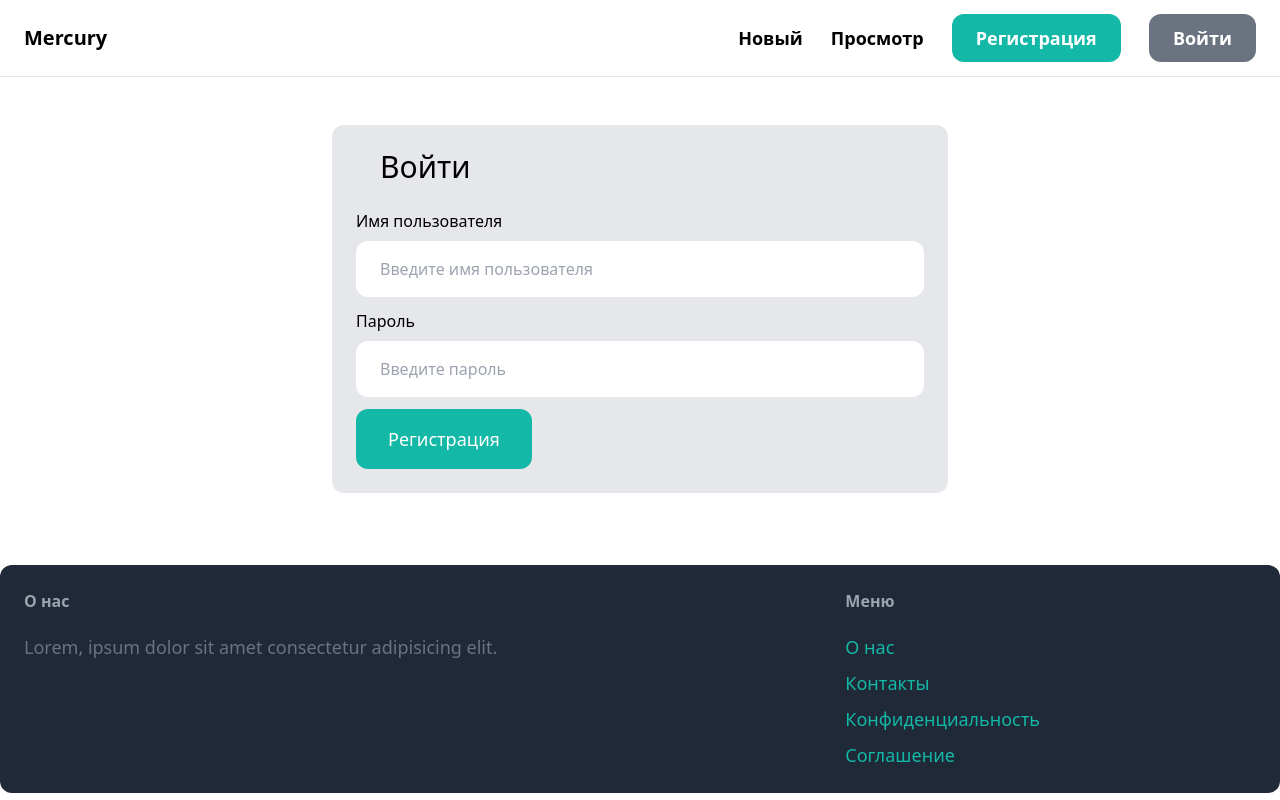
After one commit to VimWeiss/App, a Django app: page /login/ in a window 1280 px wide. The commit adds this page. Run offline with Django 5.2, Linux system fonts and the light colour scheme; some libraries are stand-ins or nearby versions.

Commit message:
16042024

```diff
--- a/django_market/mercury/mercury/settings.py
+++ b/django_market/mercury/mercury/settings.py
@@ -27,6 +27,9 @@ DEBUG = True
 
 ALLOWED_HOSTS = []
 
+LOGIN_URL = '/login/'
+LOGIN_REDIRECT_URL = '/'
+LOGOUT_REDIRECT_URL = '/'
 
 # Application definition
 
--- a/django_market/mercury/mercury_core/forms.py
+++ b/django_market/mercury/mercury_core/forms.py
@@ -1,7 +1,17 @@
 from django import forms
-from django.contrib.auth.forms import UserCreationForm
+from django.contrib.auth.forms import UserCreationForm, AuthenticationForm
 from django.contrib.auth.models import User
 
+class LoginForm(AuthenticationForm):
+    username = forms.CharField(widget=forms.TextInput(attrs={
+        'placeholder':'Введите имя пользователя',
+        'class': 'w-full py-4 px-6 rounded-xl'
+    }))
+
+    password = forms.CharField(widget=forms.PasswordInput(attrs={
+        'placeholder':'Введите пароль',
+        'class': 'w-full py-4 px-6 rounded-xl'
+    }))
 
 class SignupForm(UserCreationForm):
     class Meta:
--- a/django_market/mercury/mercury_core/templates/mercury_core/base.html
+++ b/django_market/mercury/mercury_core/templates/mercury_core/base.html
@@ -14,8 +14,13 @@
             <a href="#" class="text-lg font-semibold hover:text-gray-500">Новый</a>
             <a href="#" class="text-lg font-semibold hover:text-gray-500">Просмотр</a>
 
-            <a href="{% url 'mercury_core:signup' %}" class="px-6 py-3 text-lg font-semibold bg-teal-500 text-white rounded-xl hover:bg-teal-700">Регистрация</a>
-            <a href="#" class="px-6 py-3 text-lg font-semibold bg-gray-500 text-white rounded-xl hover:bg-gray-700">Войти</a>
+            {% if request.user.is_authenticated %}
+                <a href="#" class="px-6 py-3 text-lg font-semibold bg-teal-500 text-white rounded-xl hover:bg-teal-700">Входящие</a>
+                <a href="#" class="px-6 py-3 text-lg font-semibold bg-gray-500 text-white rounded-xl hover:bg-gray-700">Мониторинг</a>
+            {% else %}
+                <a href="{% url 'mercury_core:signup' %}" class="px-6 py-3 text-lg font-semibold bg-teal-500 text-white rounded-xl hover:bg-teal-700">Регистрация</a>
+                <a href="{% url 'mercury_core:login' %}" class="px-6 py-3 text-lg font-semibold bg-gray-500 text-white rounded-xl hover:bg-gray-700">Войти</a>
+            {% endif %}
         </div>
     </nav>
     <div class="px-6 py-6">
--- /dev/null
+++ b/django_market/mercury/mercury_core/templates/mercury_core/login.html
@@ -0,0 +1,37 @@
+{% extends 'mercury_core/base.html' %}
+
+{% block title %} Войти {% endblock %}
+
+{% block content %}
+<div class="w-1/2 my-6 mx-auto p-6 bg-gray-200 rounded-xl">
+    <h1 class="mb-6 ml-6 text-3xl">Войти</h1>
+
+    <form method="post" action=".">
+        {%csrf_token %}
+
+
+        <div class="mb-3">
+            <label class="inline-block mb-2">Имя пользователя</label><br>
+            {{ form.username }}
+        </div>
+
+        <div class="mb-3">
+            <label class="inline-block mb-2">Пароль</label><br>
+            {{ form.password }}
+        </div>
+
+        {% if form.errors or form.non_field_errors %}
+            <div class="mb-3 p-6 bg-red-100 rounded-xl">
+                {% for field in form %}
+                    {{ field.errors }}
+                {% endfor %}
+
+                {{ form.non_field_errors }}
+
+            </div>
+        {% endif %}
+
+        <button class="py-4 px-8 text-lg bg-teal-500 hover:bg-teal-700 rounded-xl text-white">Регистрация</button>
+    </form>
+</div>
+{% endblock %}
--- a/django_market/mercury/mercury_core/urls.py
+++ b/django_market/mercury/mercury_core/urls.py
@@ -1,11 +1,15 @@
+from django.contrib.auth import views as auth_views
 from django.urls import path
 
 from . import views
+from .forms import LoginForm
 
 app_name = 'mercury_core'
 
 urlpatterns = [
     path('', views.index, name='index'),
     path('contact/', views.contact, name='contact'),
-    path('signup/', views.signup, name='signup')
+    path('signup/', views.signup, name='signup'),
+    path('login/', auth_views.LoginView.as_view(template_name='mercury_core/login.html', authentication_form=LoginForm), name='login'),
+
 ]
```
Also changed, not shown: django_market/mercury/mercury_core/views.py (+10 -2 lines), django_market/mercury/db.sqlite3.
